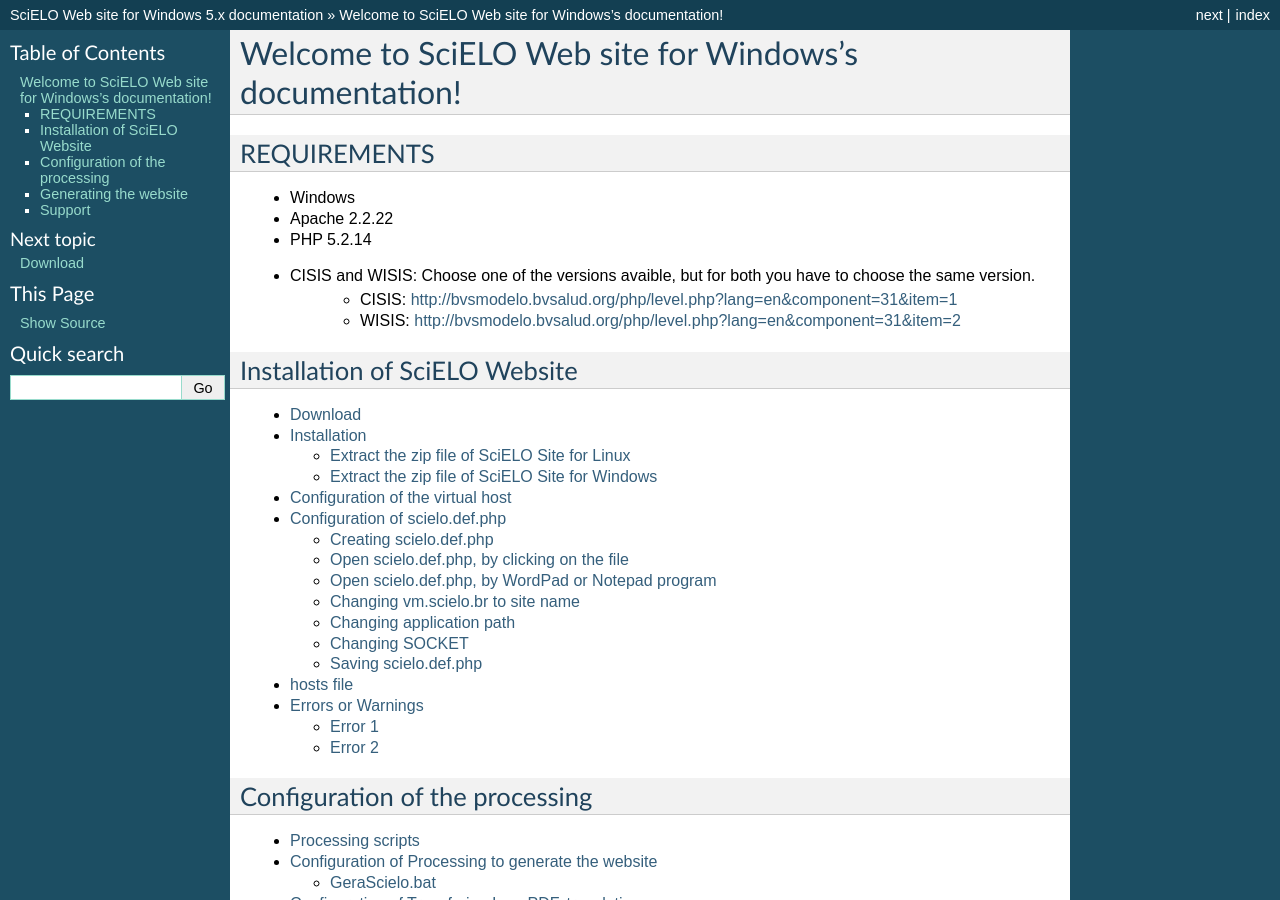
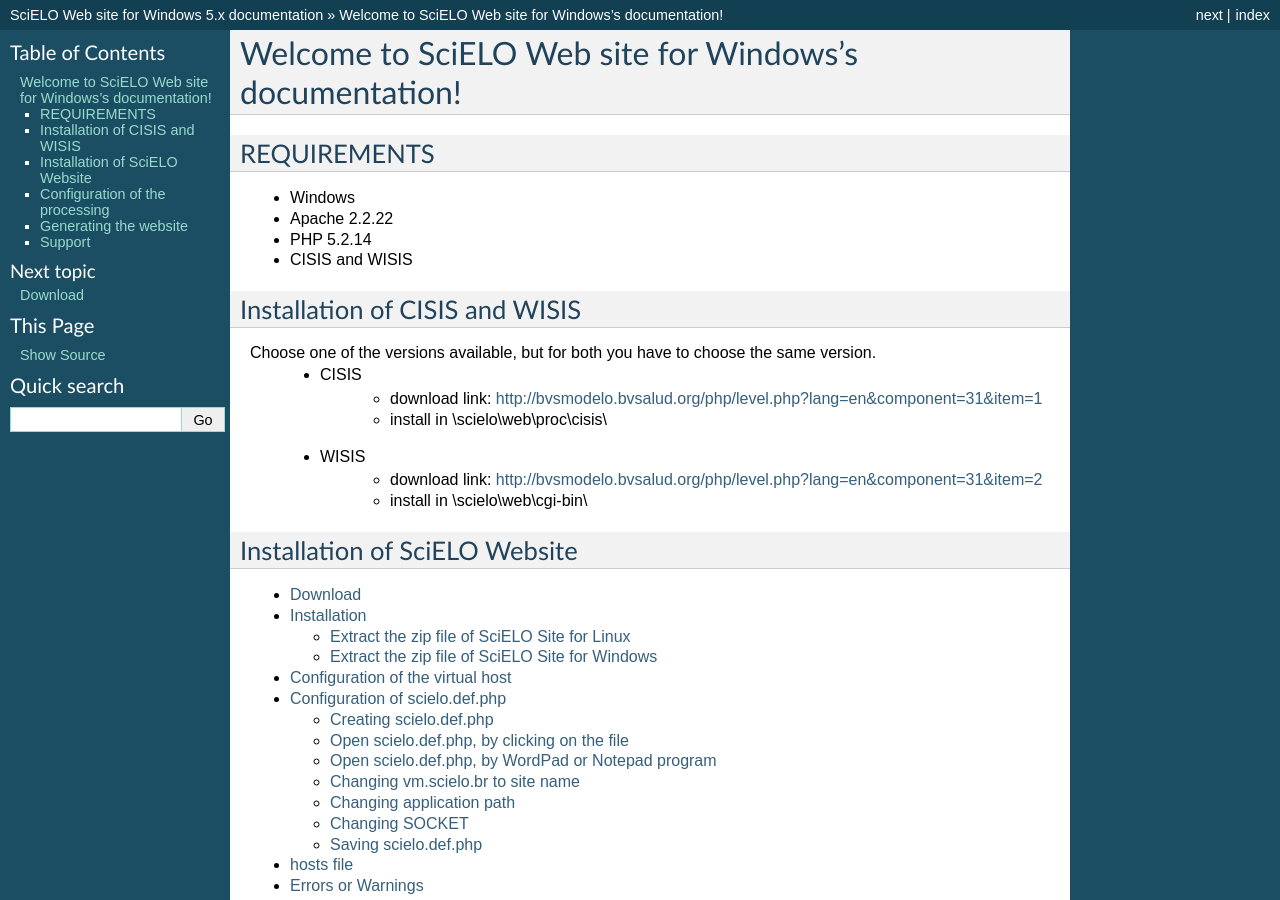
Before and after one commit to scieloorg/Web-Windows, a Sphinx documentation site: the page built from docs/source/index.rst, in a window 1280 px wide and 900 px high. Built offline with Sphinx 7.4.7, drawn with Linux system fonts in a browser that asks for light colours; formulas are drawn with MathJax 3.

Commit message:
Documentation

```diff
--- a/docs/source/index.rst
+++ b/docs/source/index.rst
@@ -12,10 +12,19 @@
 - Windows
 - Apache 2.2.22
 - PHP 5.2.14
+- CISIS and WISIS
 
-- CISIS and WISIS: Choose one of the versions avaible, but for both you have to choose the same version.
-    - CISIS: http://bvsmodelo.bvsalud.org/php/level.php?lang=en&component=31&item=1
-    - WISIS: http://bvsmodelo.bvsalud.org/php/level.php?lang=en&component=31&item=2
+
+Installation of CISIS and WISIS
+-------------------------------
+Choose one of the versions available, but for both you have to choose the same version.
+    - CISIS
+         - download link: http://bvsmodelo.bvsalud.org/php/level.php?lang=en&component=31&item=1
+         - install in \\scielo\\web\\proc\\cisis\\
+    - WISIS
+         - download link: http://bvsmodelo.bvsalud.org/php/level.php?lang=en&component=31&item=2
+         - install in \\scielo\\web\\cgi-bin\\
+
 
 
 Installation of SciELO Website
```
